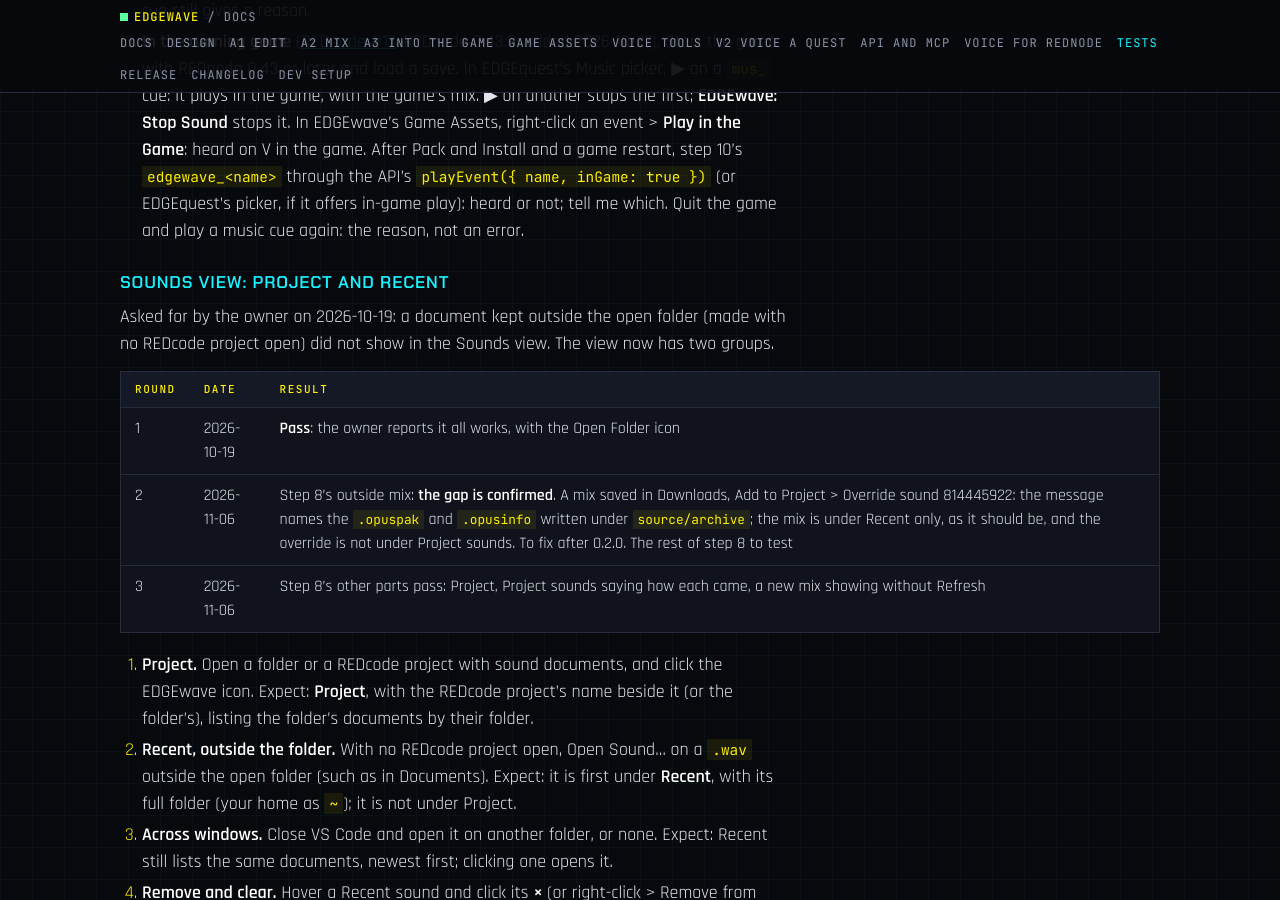
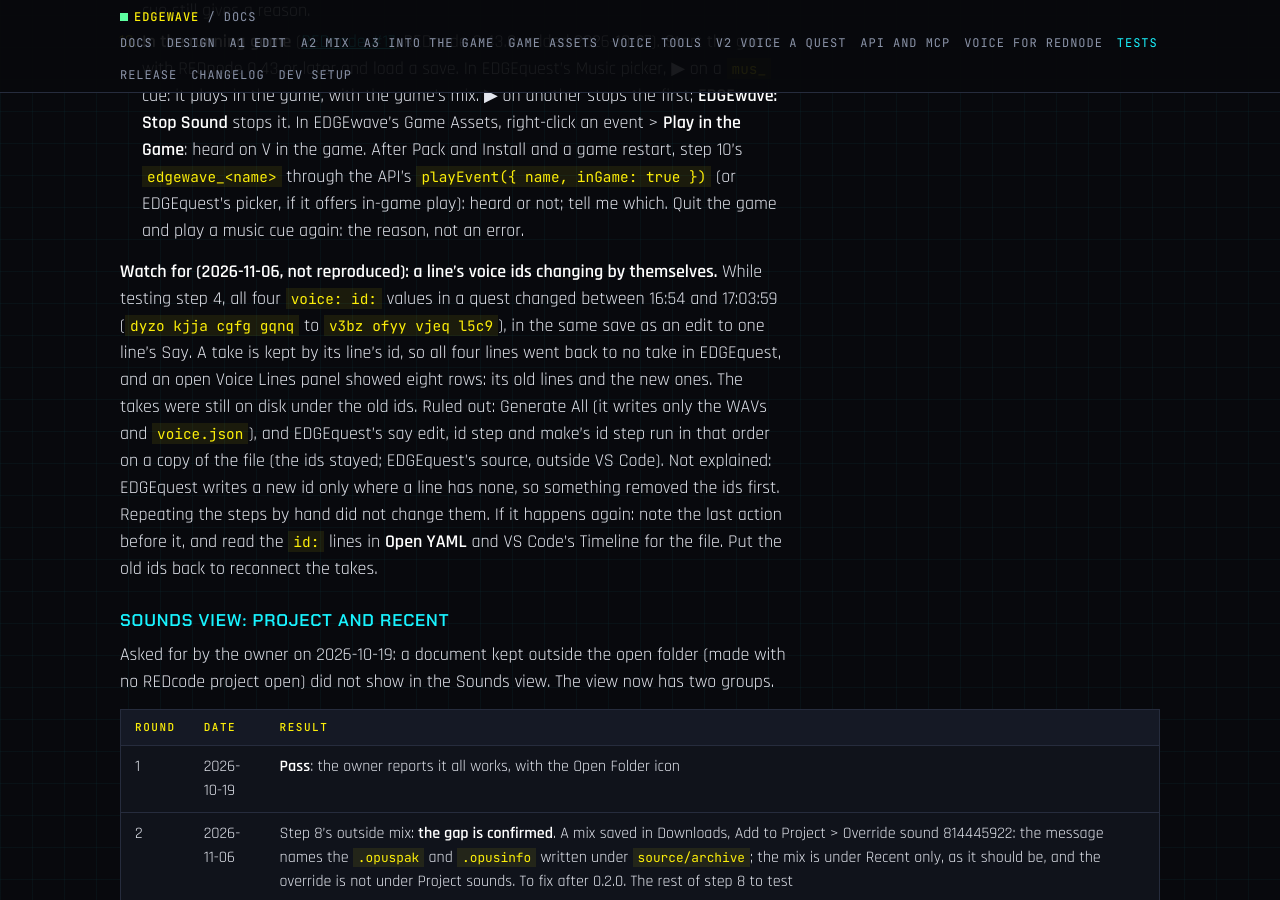
Before and after one commit to Edgemodders/EDGEwave, a Jekyll site: the page built from docs/testing.md, in a window 1280 px wide and 900 px high, scrolled down 22321 px. Built offline with Jekyll 4.4.1, drawn with Linux system fonts in a browser that asks for light colours; our own code applies the rules of GitHub Pages for plain Markdown files.

Commit message:
Testing: note a quest's voice ids changing once, not reproduced
Co-Authored-By: Claude Opus 5.5 <noreply@anthropic.com>

```diff
--- a/docs/testing.md
+++ b/docs/testing.md
@@ -343,6 +343,8 @@ What is built: [V2 Voice a quest](voice-lines.html) and [API and MCP](api.html).
 12. **Play with no tab** ([#8](https://github.com/Edgemodders/EDGEwave/issues/8), added 2026-10-26). Once EDGEquest's picker passes `show: false` on its ▶: click ▶ on a sound effect, then at once on another. Expect: the first plays within about a second (the player starts when the picker searches), no Hear tab opens, and the second stops the first. Click ▶ on a long one, then **EDGEwave: Stop Sound** in the Command Palette: it stops. A project sound plays its WAV the same way. A music cue still gives a reason.
 13. **In the running game** ([REDnode #17](https://github.com/Edgemodders/REDnode/issues/17), REDnode 0.43.0; added 2026-10-27). Start the game with REDnode 0.43 or later and load a save. In EDGEquest's Music picker, ▶ on a `mus_` cue: it plays in the game, with the game's mix. ▶ on another stops the first; **EDGEwave: Stop Sound** stops it. In EDGEwave's Game Assets, right-click an event > **Play in the Game**: heard on V in the game. After Pack and Install and a game restart, step 10's `edgewave_<name>` through the API's `playEvent({ name, inGame: true })` (or EDGEquest's picker, if it offers in-game play): heard or not; tell me which. Quit the game and play a music cue again: the reason, not an error.
 
+**Watch for (2026-11-06, not reproduced): a line's voice ids changing by themselves.** While testing step 4, all four `voice: id:` values in a quest changed between 16:54 and 17:03:59 (`dyzo kjja cgfg gqnq` to `v3bz ofyy vjeq l5c9`), in the same save as an edit to one line's Say. A take is kept by its line's id, so all four lines went back to no take in EDGEquest, and an open Voice Lines panel showed eight rows: its old lines and the new ones. The takes were still on disk under the old ids. Ruled out: Generate All (it writes only the WAVs and `voice.json`), and EDGEquest's say edit, id step and make's id step run in that order on a copy of the file (the ids stayed; EDGEquest's source, outside VS Code). Not explained: EDGEquest writes a new id only where a line has none, so something removed the ids first. Repeating the steps by hand did not change them. If it happens again: note the last action before it, and read the `id:` lines in **Open YAML** and VS Code's Timeline for the file. Put the old ids back to reconnect the takes.
+
 ### Sounds view: Project and Recent
 
 Asked for by the owner on 2026-10-19: a document kept outside the open folder (made with no REDcode project open) did not show in the Sounds view. The view now has two groups.
```
